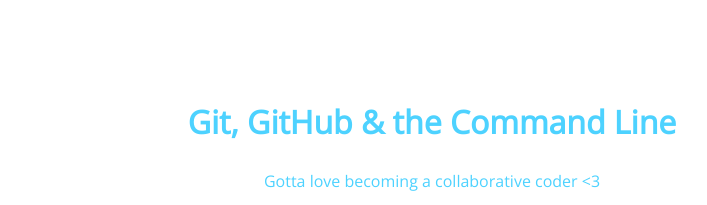
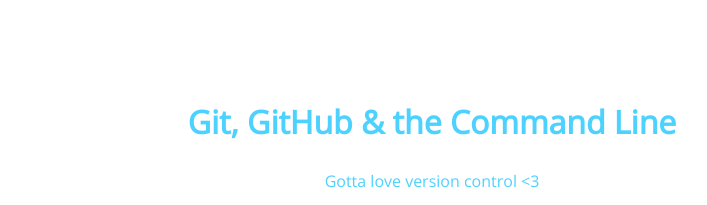
Before and after one commit to JoeiV/105-project, a plain HTML site: page index.html in a window 1280 px wide. Shown: the top 205 px of the page, without its empty margins (208-915 px from the left). Drawn offline with nearby package versions, Linux system fonts and the light colour scheme.

Commit message:
changes to text

```diff
--- a/index.html
+++ b/index.html
@@ -9,7 +9,7 @@
 <body>
 	<section>
 		<h1>Git, GitHub & the Command Line</h1>
-		<p>Gotta love becoming a collaborative coder <3</p>
+		<p>Gotta love version control <3</p>
 		<img src="img/happy-blue-robot.png">
 	</section>
 </body>
```
